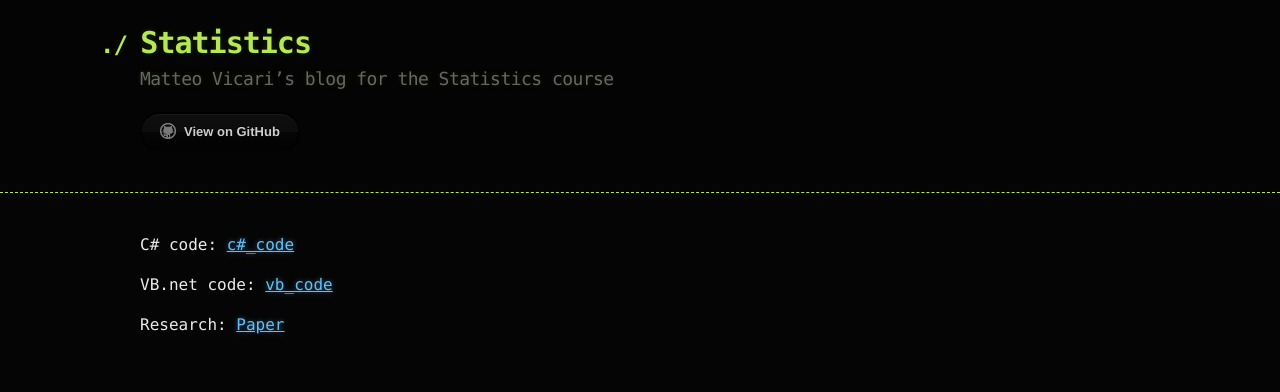
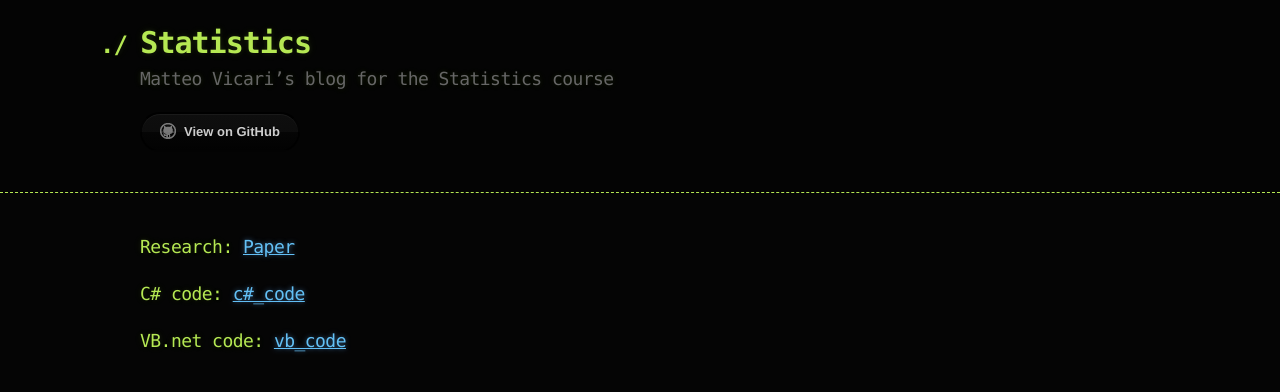
Before and after one commit to Videars/Statistics, a Jekyll site: the page built from Week1/index_page1.md, in a window 1280 px wide. Shown: the top 392 px of the page. Built offline with Jekyll 4.4.1, drawn with Linux system fonts in a browser that asks for light colours; our own code applies the rules of GitHub Pages for plain Markdown files; part of the change alters nothing that is shown.

```diff
--- a/Week1/index_page1.md
+++ b/Week1/index_page1.md
@@ -8,8 +8,8 @@ permalink: /Week1/
 
 ---
 
-C\# code: [c\#_code](https://videars.github.io/Week1/csharpcode)
+### Research: [Paper](https://videars.github.io/Week1/research)
 
-VB.net code: [vb_code](https://videars.github.io/Week1/vbcode)
+### C\# code: [c\#_code](https://videars.github.io/Week1/csharpcode)
 
-Research: [Paper](https://videars.github.io/Week1/research)
+### VB.net code: [vb_code](https://videars.github.io/Week1/vbcode)
```
